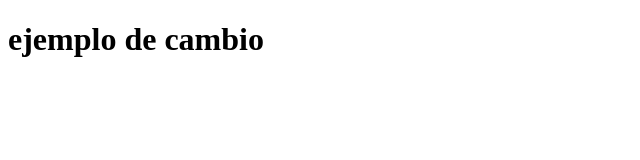
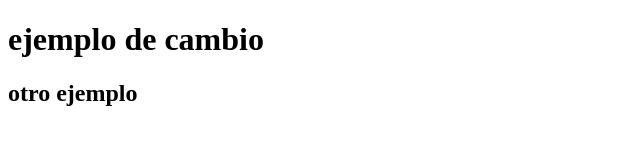
Before and after one commit to isaisaenz/new-repo, a plain HTML site: page index.html in a window 1280 px wide. Shown: the whole page, without its empty margins (0-640 px from the left). Drawn offline with Linux system fonts and the light colour scheme.

Commit message:
add encabezado 2

```diff
--- a/index.html
+++ b/index.html
@@ -7,6 +7,7 @@
 </head>
 <body>
     <h1>ejemplo de cambio</h1>
+    <h2>otro ejemplo</h2>
 
 </body>
 </html>
```
